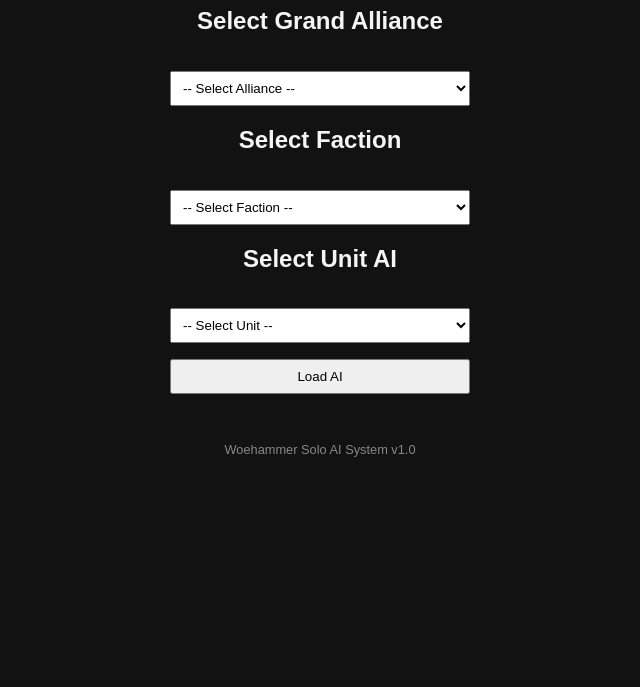
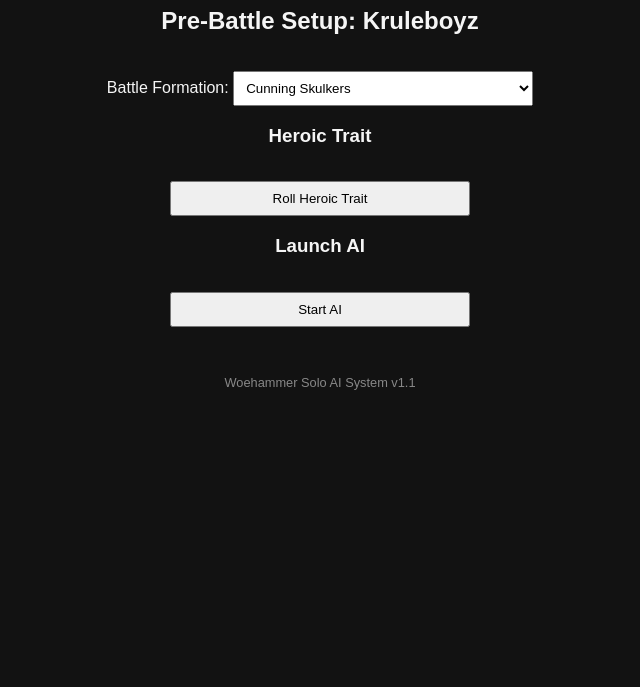
Before and after one commit to Woehammer/Age-of-Sigmar-Spearhead-Solo-AI, a plain HTML site: page index.html in a window 1280 px wide. Shown: the part 113-800 px from the top of the page, without its empty margins (320-960 px from the left). Drawn offline with Linux system fonts and the light colour scheme.

Commit message:
index.html

```diff
--- a/index.html
+++ b/index.html
@@ -3,7 +3,7 @@
 <head>
   <meta charset="UTF-8">
   <meta name="viewport" content="width=device-width, initial-scale=1.0">
-  <title>Woehammer Solo AI</title>
+  <title>Woehammer Solo AI v1.1</title>
   <style>
     body { font-family: sans-serif; padding: 2rem; background: #121212; color: #f5f5f5; }
     h1 { color: #ffcc00; text-align: center; }
@@ -14,77 +14,39 @@
 </head>
 <body>
   <div class="container">
-    <h1>Woehammer Solo AI</h1>
+    <h1>Woehammer Solo AI v1.1</h1>
 
-    <h2>Select Grand Alliance</h2>
-    <select id="allianceSelector" onchange="loadFactions()">
-      <option value="">-- Select Alliance --</option>
-      <option value="destruction">Destruction</option>
+    <h2>Pre-Battle Setup: Kruleboyz</h2>
+
+    <label for="formation">Battle Formation:</label>
+    <select id="formation">
+      <option value="cunningSkulkers">Cunning Skulkers</option>
     </select>
 
-    <h2>Select Faction</h2>
-    <select id="factionSelector" onchange="loadUnits()">
-      <option value="">-- Select Faction --</option>
-    </select>
+    <h3>Heroic Trait</h3>
+    <button onclick="randomTrait()">Roll Heroic Trait</button>
+    <div id="traitResult" style="margin-top:1rem; font-weight:bold;"></div>
 
-    <h2>Select Unit AI</h2>
-    <select id="unitSelector">
-      <option value="">-- Select Unit --</option>
-    </select>
+    <h3>Launch AI</h3>
+    <button onclick="loadAIPage()">Start AI</button>
 
-    <button onclick="loadUnitPage()">Load AI</button>
-
-    <div class="footer">Woehammer Solo AI System v1.0</div>
+    <div class="footer">Woehammer Solo AI System v1.1</div>
   </div>
 
   <script>
-    const data = {
-      destruction: {
-        kruleboyz: {
-          name: "Kruleboyz",
-          units: [
-            { id: "kruleboyz", name: "Kruleboyz Spearhead AI", link: "kruleboyz.html" }
-          ]
-        }
-      }
-    };
-
-    function loadFactions() {
-      const alliance = document.getElementById('allianceSelector').value;
-      const factionSelector = document.getElementById('factionSelector');
-      factionSelector.innerHTML = '<option value=\"\">-- Select Faction --</option>';
-      if (data[alliance]) {
-        for (let factionKey in data[alliance]) {
-          const faction = data[alliance][factionKey];
-          const option = document.createElement('option');
-          option.value = factionKey;
-          option.textContent = faction.name;
-          factionSelector.appendChild(option);
-        }
-      }
+    function randomTrait() {
+      const traits = [
+        "Dirty Tricks: Add +1 to hit in first battle round.",
+        "Slippery Git: Reroll retreat rolls.",
+        "Swamp Savvy: Ignore movement penalties for terrain.",
+        "Vicious Ambusher: +3\" to first move."
+      ];
+      const roll = Math.floor(Math.random() * traits.length);
+      document.getElementById('traitResult').innerText = traits[roll];
     }
 
-    function loadUnits() {
-      const alliance = document.getElementById('allianceSelector').value;
-      const factionKey = document.getElementById('factionSelector').value;
-      const unitSelector = document.getElementById('unitSelector');
-      unitSelector.innerHTML = '<option value=\"\">-- Select Unit --</option>';
-      if (data[alliance] && data[alliance][factionKey]) {
-        const units = data[alliance][factionKey].units;
-        units.forEach(unit => {
-          const option = document.createElement('option');
-          option.value = unit.link;
-          option.textContent = unit.name;
-          unitSelector.appendChild(option);
-        });
-      }
-    }
-
-    function loadUnitPage() {
-      const unitPage = document.getElementById('unitSelector').value;
-      if (unitPage) {
-        window.location.href = unitPage;
-      }
+    function loadAIPage() {
+      window.location.href = "kruleboyz.html";
     }
   </script>
 </body>
```
